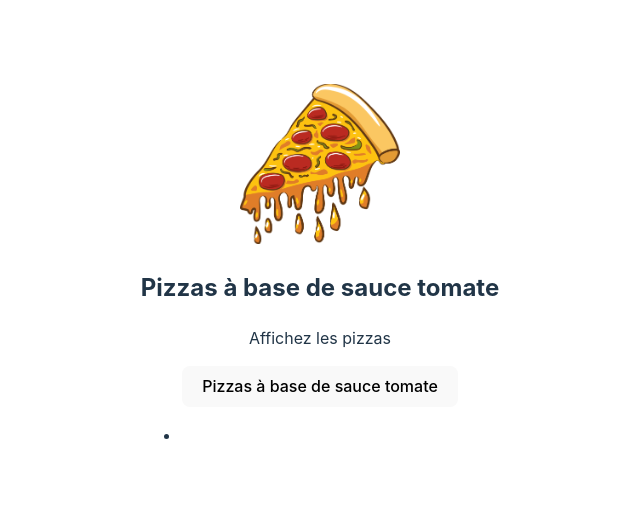
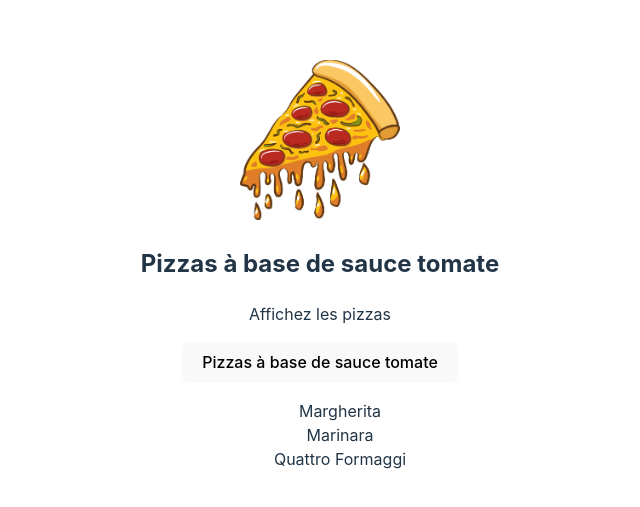
Before and after one commit to Sbn09/tp_pizza, a React (Vite) app: page / in a window 1280 px wide. Shown: the part 189-696 px from the top of the page, without its empty margins (320-960 px from the left). Built offline with nearby package versions, Linux system fonts and the light colour scheme.

Commit message:
finish stage4

```diff
--- a/package.json
+++ b/package.json
@@ -11,7 +11,9 @@
   },
   "dependencies": {
     "react": "^18.2.0",
-    "react-dom": "^18.2.0"
+    "react-dom": "^18.2.0",
+    "uuid": "^9.0.1",
+    "uuidv4": "^6.2.13"
   },
   "devDependencies": {
     "@types/react": "^18.2.43",
--- a/src/App.jsx
+++ b/src/App.jsx
@@ -1,6 +1,7 @@
 import "./App.css";
 import React from 'react';
 import { useState } from 'react';
+import { v4 as uuidv4 } from 'uuid';
 
 
 function App() {
@@ -21,7 +22,6 @@ function App() {
     name : 'Quattro Formaggi',
     color : 'bianca'
   }
-
   ];
 
   function whenBaseButtonIsClicked () {
@@ -45,7 +45,9 @@ function App() {
     <p> Affichez les pizzas</p>
     <button onClick={whenBaseButtonIsClicked}>{pizzaBase === 'Rossa' ? 'Pizzas à base de sauce tomate' : 'Pizzas sans sauce tomate' }</button>
     <ul>
-      <li key={allPizzas.id}>{allPizzas.name}</li>
+      {allPizzas.map(pizza => (
+        <li key={uuidv4()}>{pizza.name}</li>
+      ))}
     </ul>
   </main>
   </>
--- a/src/index.css
+++ b/src/index.css
@@ -74,3 +74,7 @@ button:focus-visible {
   width: 10rem;
   height: 10rem;
 }
+
+ul {
+  list-style-type : none;
+}
```
Also changed, not shown: 1 other file (tests, documents, lock files or other folders).
